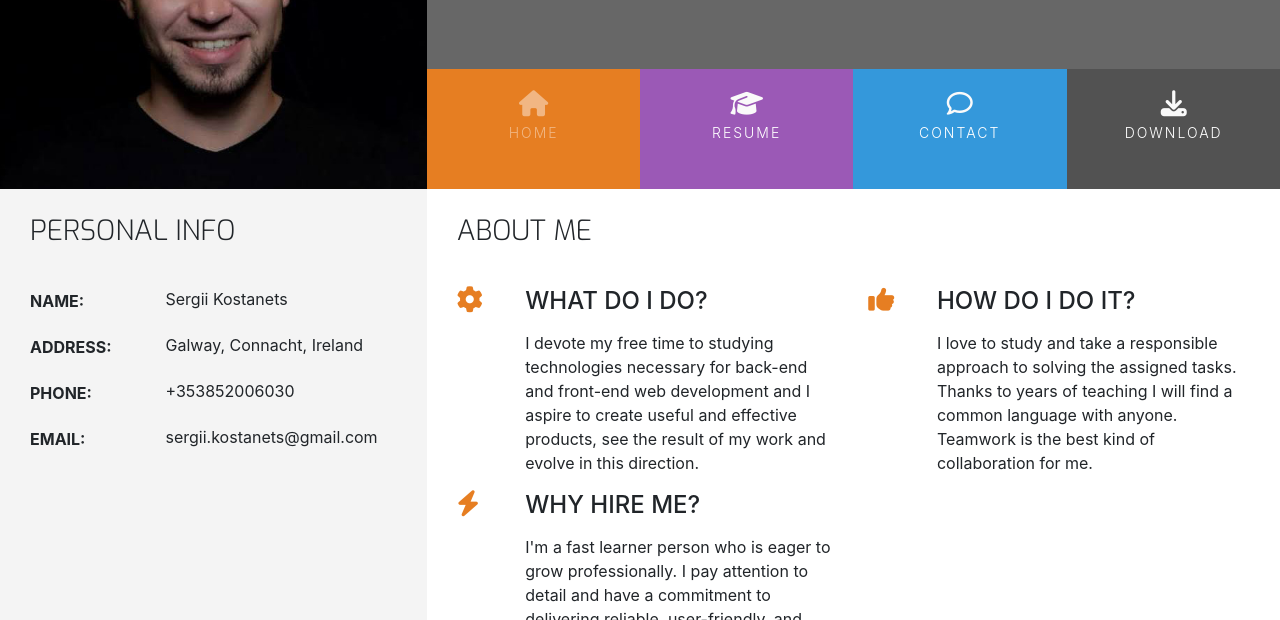
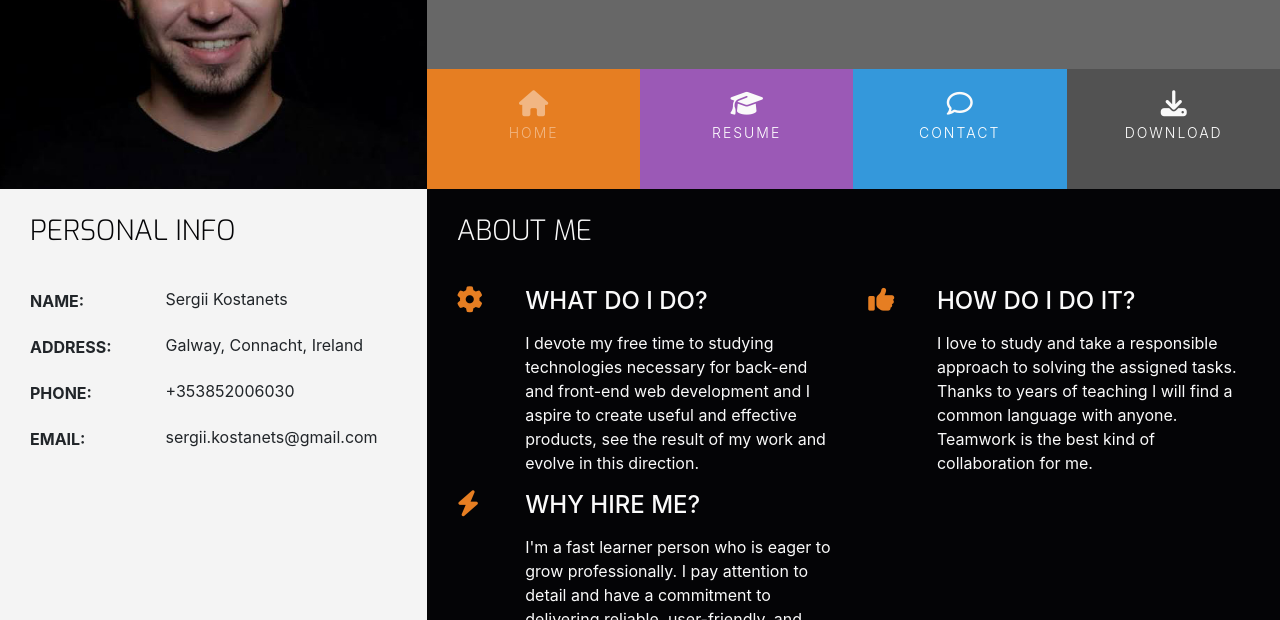
Before and after one commit to Sergii-Kostanets/codeinstitute-resume, a plain HTML site: page index.html in a window 1280 px wide. Shown: the part 180-800 px from the top of the page. Drawn offline with nearby package versions, Linux system fonts and the light colour scheme.

Commit message:
change backgroung style to black

```diff
--- a/assets/css/style.css
+++ b/assets/css/style.css
@@ -7,7 +7,8 @@
 }
 
 .bg-color-three-reasons{
-    background-color: #fff;
+    /* background-color: #fff; */
+    background-color: #040406;
 }
 
 .bg-color-personal-info{
@@ -19,7 +20,8 @@
 }
 
 .bg-color-contact{
-    background-color: #fff;
+    /* background-color: #fff; */
+    background-color: #040406;
 }
 
 .ui-menu-color-home{
@@ -186,6 +188,11 @@ header{
     font-weight: 300;
     margin-top: 25px;
     margin-bottom: 40px;
+    color: #fafafa;
+}
+
+.section-heading-black{
+    color: #040406;
 }
 
 /* Hover.css */
@@ -260,6 +267,11 @@ footer{
 
 .three-reasons-heading{
     margin-bottom: 15px;
+}
+
+.three-reasons-heading,
+.three-reasons-text{
+    color: #fafafa;
 }
 
 /* Personal Info */
@@ -379,6 +391,11 @@ form>input{
     font-weight: 300;
     margin-top: 25px;
     margin-bottom: 20px;
+    color: #fafafa;
+}
+
+h5{
+    color: #fafafa;
 }
 
 .center-form{
--- a/index.html
+++ b/index.html
@@ -55,7 +55,7 @@
             <div class="col-md-4 bg-color-personal-info section-column">
                 <div class="row">
                     <div class="col">
-                        <h3 class="section-heading uppercase">Personal Info</h3>
+                        <h3 class="section-heading section-heading-black uppercase">Personal Info</h3>
                     </div>
                 </div>
                 <div class="personal-info-item">
@@ -121,7 +121,7 @@
                             </div>
                             <div class="col-10">
                                 <h4 class="three-reasons-heading uppercase">What do I do?</h4>
-                                <p>
+                                <p class="three-reasons-text">
                                     I devote my free time to studying technologies necessary for back-end and front-end web development and I aspire to create useful and effective products, see the result of my work and evolve in this direction.
                                 </p>
                             </div>
@@ -134,7 +134,7 @@
                             </div>
                             <div class="col-10">
                                 <h4 class="three-reasons-heading uppercase">How do I do it?</h4>
-                                <p>
+                                <p class="three-reasons-text">
                                     I love to study and take a responsible approach to solving the assigned tasks. Thanks to years of teaching I will find a common language with anyone. Teamwork is the best kind of collaboration for me.
                                 </p>
                             </div>
@@ -147,7 +147,7 @@
                             </div>
                             <div class="col-10">
                                 <h4 class="three-reasons-heading uppercase">Why hire me?</h4>
-                                <p>
+                                <p class="three-reasons-text">
                                     I'm a fast learner person who is eager to grow professionally. I pay attention to detail and have a commitment to delivering reliable, user-friendly, and maintainable applications.
                                 </p>
                             </div>
```
Also changed, not shown: contact.html (+0 -1 lines), resume.html (+2 -6 lines).
